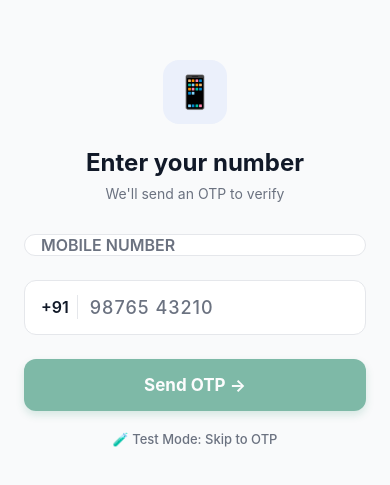
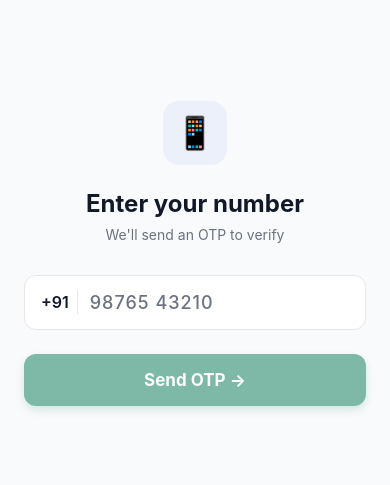
Before and after one commit to wtfuknowbtw-svg/mobile, a React Native app: screen /OTPLogin in a window 390 px wide. Shown: the part 169-654 px from the top of the page. Built offline with nearby package versions, Linux system fonts and the light colour scheme; what i18n-js would draw is missing.

Commit message:
build: prepare for APK generation

```diff
--- a/package.json
+++ b/package.json
@@ -20,7 +20,7 @@
     "expo-av": "~15.0.2",
     "expo-build-properties": "~0.13.3",
     "expo-camera": "~16.0.18",
-    "expo-contacts": "~14.0.5",
+    "expo-contacts": "~13.0.0",
     "expo-file-system": "~18.0.12",
     "expo-haptics": "~14.0.1",
     "expo-image-picker": "~16.0.6",
--- a/src/screens/HomeScreen.tsx
+++ b/src/screens/HomeScreen.tsx
@@ -182,8 +182,8 @@ export default function HomeScreen({ navigation }: HomeScreenProps) {
                 <View style={{ flexDirection: 'row', alignItems: 'center' }}>
                     <Text style={{ fontSize: 13, marginRight: 8 }}>📒</Text>
                     <Text style={{ fontSize: 22, fontWeight: '800', color: COLORS.text }}>
-                        <Text style={{ color: COLORS.success }}>Khata</Text>
-                        <Text style={{ color: COLORS.orange }}>AI</Text>
+                        <Text style={{ color: COLORS.success }}>Apna</Text>
+                        <Text style={{ color: COLORS.orange }}>Khata</Text>
                     </Text>
                 </View>
                 <View style={{ flexDirection: 'row', gap: 12 }}>
--- a/src/screens/OTPLoginScreen.tsx
+++ b/src/screens/OTPLoginScreen.tsx
@@ -159,29 +159,6 @@ export default function OTPLoginScreen({ navigation }: OTPLoginScreenProps) {
                             <Text
                                 style={{
                                     fontSize: 16,
-                                    color: COLORS.textMuted,
-                                    marginRight: 8,
-                                    fontWeight: '600',
-                                }}
-                            >
-                                MOBILE NUMBER
-                            </Text>
-                        </View>
-                        <View
-                            style={{
-                                flexDirection: 'row',
-                                alignItems: 'center',
-                                backgroundColor: COLORS.card,
-                                borderRadius: 12,
-                                borderWidth: 1,
-                                borderColor: COLORS.border,
-                                paddingHorizontal: 16,
-                                marginBottom: 24,
-                            }}
-                        >
-                            <Text
-                                style={{
-                                    fontSize: 16,
                                     color: COLORS.text,
                                     marginRight: 8,
                                     fontWeight: '600',
@@ -246,20 +223,6 @@ export default function OTPLoginScreen({ navigation }: OTPLoginScreenProps) {
                                     Send OTP →
                                 </Text>
                             )}
-                        </TouchableOpacity>
-
-                        {/* Bypass for testing */}
-                        <TouchableOpacity
-                            onPress={() => {
-                                setPhone('9999999999');
-                                setOtp(['0', '0', '0', '0', '0', '0']);
-                                setOtpSent(true);
-                            }}
-                            style={{ marginTop: 20, alignItems: 'center' }}
-                        >
-                            <Text style={{ color: COLORS.textMuted, fontSize: 13, fontWeight: '500' }}>
-                                🧪 Test Mode: Skip to OTP
-                            </Text>
                         </TouchableOpacity>
                     </>
                 ) : (
--- a/src/screens/SplashScreen.tsx
+++ b/src/screens/SplashScreen.tsx
@@ -122,8 +122,8 @@ export default function SplashScreen({ navigation }: SplashScreenProps) {
                             marginBottom: 12,
                         }}
                     >
-                        <Text style={{ color: COLORS.success }}>Khata</Text>
-                        <Text style={{ color: COLORS.orange }}>AI</Text>
+                        <Text style={{ color: COLORS.success }}>Apna</Text>
+                        <Text style={{ color: COLORS.orange }}>Khata</Text>
                     </Text>
 
                     <Text
```
Also changed, not shown: 1 other file (tests, documents, lock files or other folders).
